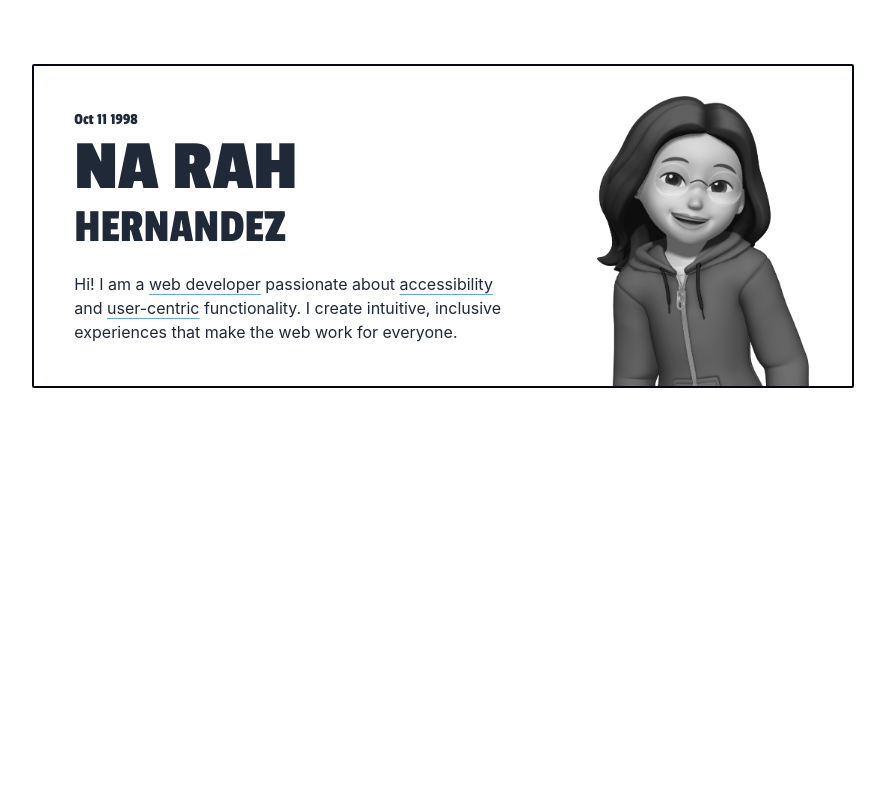
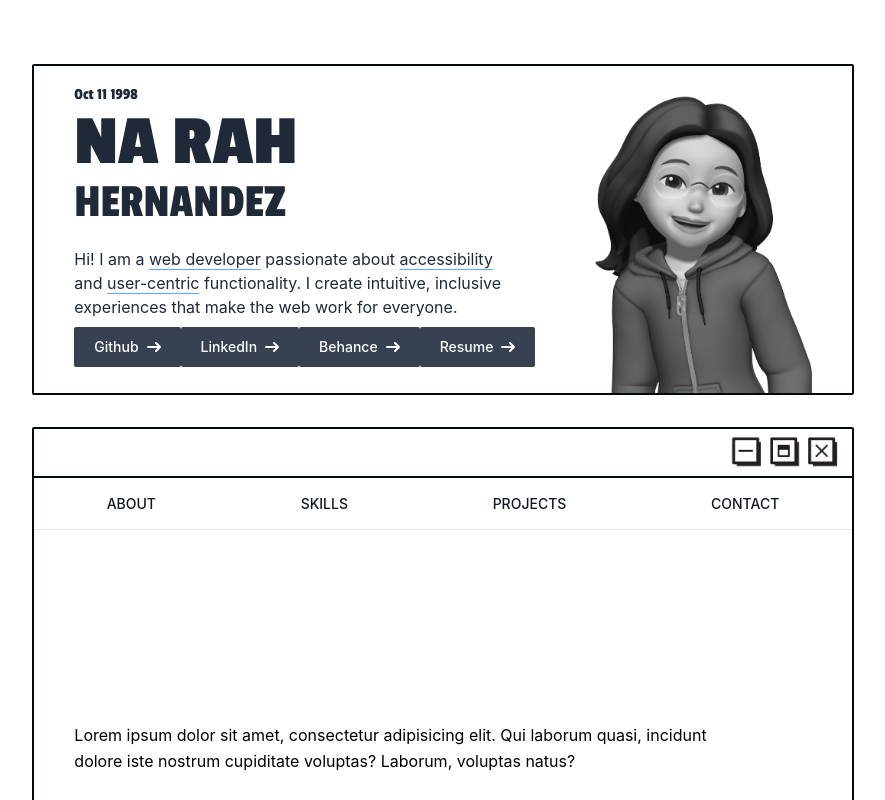
Before and after one commit to narah10/narah-portfolio, a React (Vite) app: page / in a window 1280 px wide. Shown: the top 800 px of the page, without its empty margins (197-1082 px from the left). Built offline with nearby package versions, Linux system fonts and the light colour scheme.

Commit message:
Updating the window content

```diff
--- a/package.json
+++ b/package.json
@@ -11,7 +11,9 @@
   },
   "dependencies": {
     "react": "^18.3.1",
-    "react-dom": "^18.3.1"
+    "react-dom": "^18.3.1",
+    "react-icons": "^5.4.0",
+    "react-router-dom": "^7.1.5"
   },
   "devDependencies": {
     "@eslint/js": "^9.17.0",
--- a/src/App.jsx
+++ b/src/App.jsx
@@ -1,22 +1,22 @@
 import React from 'react'
-import Navbar from './components/Navbar'
-import About from './components/About'
-import Projects from './components/Projects'
-import Skills from './components/Skills'
-import Contact from './components/Contact'
-import Profile from './components/Profile'
+import { BrowserRouter, Routes, Route } from 'react-router-dom'
+import Landing from './Landing'
+import About from '../src/components/About'
+import Skills from '../src/components/Skills'
+import Projects from '../src/components/Projects'
+import Contact from '../src/components/Contact'
 
 const App = () => {
   return (
-    <div className="grid max-w-screen-xl px-4 py-8 mx-auto lg:gap-8 xl:gap-0 lg:py-16 lg:grid-cols-12">
-      <Profile />
-      {/* <Navbar />
-      <About />
-      <Projects />
-      <Skills />
-      <Contact /> */}
-
-    </div>
+    <BrowserRouter>
+      <Routes>
+        <Route path="/" element={<Landing/>} />
+        <Route path="/About" element={<About/>} />
+        <Route path="/Skills" element={<Skills/>} />
+        <Route path="/Projects" element={<Projects/>} />
+        <Route path="/Contact" element={<Contact/>} />
+      </Routes>
+    </BrowserRouter>
   )
 }
 
--- /dev/null
+++ b/src/Landing.jsx
@@ -0,0 +1,14 @@
+import React from 'react'
+import ContentContainer from './components/ContentContainer'
+import Profile from './components/Profile'
+
+const Landing = () => {
+  return (
+    <div className="grid px-4 py-8 mx-auto gap-8 lg:py-16 lg:grid-cols-12">
+      <Profile />
+      <ContentContainer />
+    </div>
+  )
+}
+
+export default Landing
--- a/src/components/About.jsx
+++ b/src/components/About.jsx
@@ -26,13 +26,13 @@ export default function About() {
             </a>
           </div>
         </div>
-        <div className="lg:max-w-lg lg:w-full md:w-1/2 w-5/6">
+        {/* <div className="lg:max-w-lg lg:w-full md:w-1/2 w-5/6">
           <img
             className="object-cover object-center rounded"
             alt="hero"
             src="./coding.svg"
           />
-        </div>
+        </div> */}
       </div>
     </section>
     )
--- /dev/null
+++ b/src/components/Content.jsx
@@ -0,0 +1,41 @@
+import React from 'react'
+import About from './About'
+import Skills from './Skills'
+import Projects from './Projects'
+import Contact from './Contact'
+
+export default function Content() {
+    const [activeTab, setActiveTab] = React.useState('about')
+    const tabs = ['ABOUT', 'SKILLS', 'PROJECTS', 'CONTACT']
+    return (
+      <div>
+        <div className="mb-4 border-b border-gray-200 dark:border-gray-700">
+            <ul className="flex flex-wrap -mb-px text-sm font-medium text-center" role="tablist">
+                {tabs.map((tab) => (
+                    <li key={tab} className="flex-auto">
+                        <button
+                            className={`${
+                                activeTab === tab.toLowerCase()
+                                    ? 'border-gray-300 dark:text-gray-900 dark:border-gray-700'
+                                    : 'border-transparent dark:text-gray-500 hover:text-gray-700 dark:hover:text-gray-400'
+                            } w-full py-4 px-1 text-gray-900 dark:text-gray-500 hover:text-gray-700 dark:hover:text-gray-400`}
+                            onClick={() => setActiveTab(tab.toLowerCase())}
+                            role="tab"
+                            aria-selected={activeTab === tab.toLowerCase()}
+                        >
+                            {tab}
+                        </button>
+                    </li>
+                ))}
+            </ul>
+        </div>
+        <div>
+            {activeTab === 'about' && <About />}
+            {activeTab === 'skills' && <Skills />}
+            {activeTab === 'projects' && <Projects />}
+            {activeTab === 'contact' && <Contact />}
+        </div>
+      </div>
+
+    )
+}
--- /dev/null
+++ b/src/components/ContentContainer.jsx
@@ -0,0 +1,18 @@
+import React from 'react';
+import windowActions from '../assets/window-actions.png';
+import Content from './Content';
+export default function ContentContainer() {
+    return(
+        <div className="m-auto lg:col-start-3 lg:col-span-8">
+            <div className="border-2 border-gray-950 rounded-sm">
+                <div className='border-b-2 border-gray-950 py-2 px-3'>
+                    <img src={windowActions} alt={windowActions} className="window-action ms-auto" />
+                </div>
+                <div>
+                    <Content />
+                </div>
+            </div>
+
+        </div>
+    )
+}
--- a/src/components/Navbar.jsx
+++ /dev/null
@@ -1,5 +0,0 @@
-export default function Navbar() {
-    return (
-        <div>Navbar</div>
-    )
-}
--- a/src/components/Profile.jsx
+++ b/src/components/Profile.jsx
@@ -1,4 +1,5 @@
 import hero from '../assets/hero-img.svg';
+import { GoArrowUpRight } from "react-icons/go";
 
 export default function Profile() {
     return (
@@ -9,9 +10,45 @@ export default function Profile() {
                     <h1 className="font-bold py-0 font-passion text-7xl text-gray-800">NA RAH</h1>
                     <h2 className="font-medium font-passion text-5xl text-gray-800">HERNANDEZ</h2>
                     <p className="text-gray-800 mt-5"> Hi! I am a <span class="underline underline-offset-4 decoration-blue-400 dark:decoration-blue-600">web developer</span> passionate about <span class="underline underline-offset-4 decoration-blue-400 dark:decoration-blue-600">accessibility</span> and <span class="underline underline-offset-4 decoration-blue-400 dark:decoration-blue-600">user-centric</span> functionality. I create intuitive, inclusive experiences that make the web work for everyone.</p>
+                    <div>
+                        <ul className='grid grid-flow-col my-2'>
+                            <li className=''>
+                                <a href="https://github.com/narah10" class="inline-flex items-center px-5 py-2.5 text-sm font-medium text-center text-white bg-gray-700 rounded-sm hover:bg-blue-800 dark:bg-blue-600 dark:hover:bg-blue-700 dark:focus:ring-blue-800">
+                                Github
+                                    <svg class="w-3.5 h-3.5 ms-2 rtl:rotate-180" aria-hidden="true" xmlns="http://www.w3.org/2000/svg" fill="none" viewBox="0 0 14 10">
+                                    <path stroke="currentColor" stroke-linecap="round" stroke-linejoin="round" stroke-width="2" d="M1 5h12m0 0L9 1m4 4L9 9"/>
+                                    </svg>
+                                </a>
+                            </li>
+                            <li className=''>
+                                <a href="www.linkedin.com/in/narahkwak" class="inline-flex items-center px-5 py-2.5 text-sm font-medium text-center text-white bg-gray-700 rounded-sm hover:bg-blue-800 dark:bg-blue-600 dark:hover:bg-blue-700 dark:focus:ring-blue-800">
+                                LinkedIn
+                                    <svg class="w-3.5 h-3.5 ms-2 rtl:rotate-180" aria-hidden="true" xmlns="http://www.w3.org/2000/svg" fill="none" viewBox="0 0 14 10">
+                                    <path stroke="currentColor" stroke-linecap="round" stroke-linejoin="round" stroke-width="2" d="M1 5h12m0 0L9 1m4 4L9 9"/>
+                                    </svg>
+                                </a>
+                            </li>
+                            <li className=''>
+                                <a href="https://www.behance.net/narahkwak/projects" class="inline-flex items-center px-5 py-2.5 text-sm font-medium text-center text-white bg-gray-700 rounded-sm hover:bg-blue-800 dark:bg-blue-600 dark:hover:bg-blue-700 dark:focus:ring-blue-800">
+                                Behance
+                                    <svg class="w-3.5 h-3.5 ms-2 rtl:rotate-180" aria-hidden="true" xmlns="http://www.w3.org/2000/svg" fill="none" viewBox="0 0 14 10">
+                                    <path stroke="currentColor" stroke-linecap="round" stroke-linejoin="round" stroke-width="2" d="M1 5h12m0 0L9 1m4 4L9 9"/>
+                                    </svg>
+                                </a>
+                            </li>
+                            <li className=''>
+                                <a href="#" class="inline-flex items-center px-5 py-2.5 text-sm font-medium text-center text-white bg-gray-700 rounded-sm hover:bg-blue-800 dark:bg-blue-600 dark:hover:bg-blue-700 dark:focus:ring-blue-800">
+                                Resume
+                                    <svg class="w-3.5 h-3.5 ms-2 rtl:rotate-180" aria-hidden="true" xmlns="http://www.w3.org/2000/svg" fill="none" viewBox="0 0 14 10">
+                                    <path stroke="currentColor" stroke-linecap="round" stroke-linejoin="round" stroke-width="2" d="M1 5h12m0 0L9 1m4 4L9 9"/>
+                                    </svg>
+                                </a>
+                            </li>
+                        </ul>
+                    </div>
                 </div>
-                <div className="col-span-2 mx-auto transition-all duration-700 rounded-lg cursor-pointer filter grayscale hover:grayscale-0">
-                <img className="h-auto max-w-xs " src={hero} alt={"hero"} />
+                <div className="col-span-2 transition-all duration-700 rounded-lg cursor-pointer filter grayscale hover:grayscale-0">
+                <img className="h-100 w-100" src={hero} alt={"hero"} />
                 </div>
             </div>
         </div>
--- a/src/index.css
+++ b/src/index.css
@@ -16,6 +16,10 @@
   text-rendering: optimizeLegibility;
   -webkit-font-smoothing: antialiased;
   -moz-osx-font-smoothing: grayscale;
+}
+
+.window-action {
+  width: 110px;
 }
 
 /* h1 {
```
Also changed, not shown: src/assets/window-actions.png (added), 1 other file (tests, documents, lock files or other folders).
